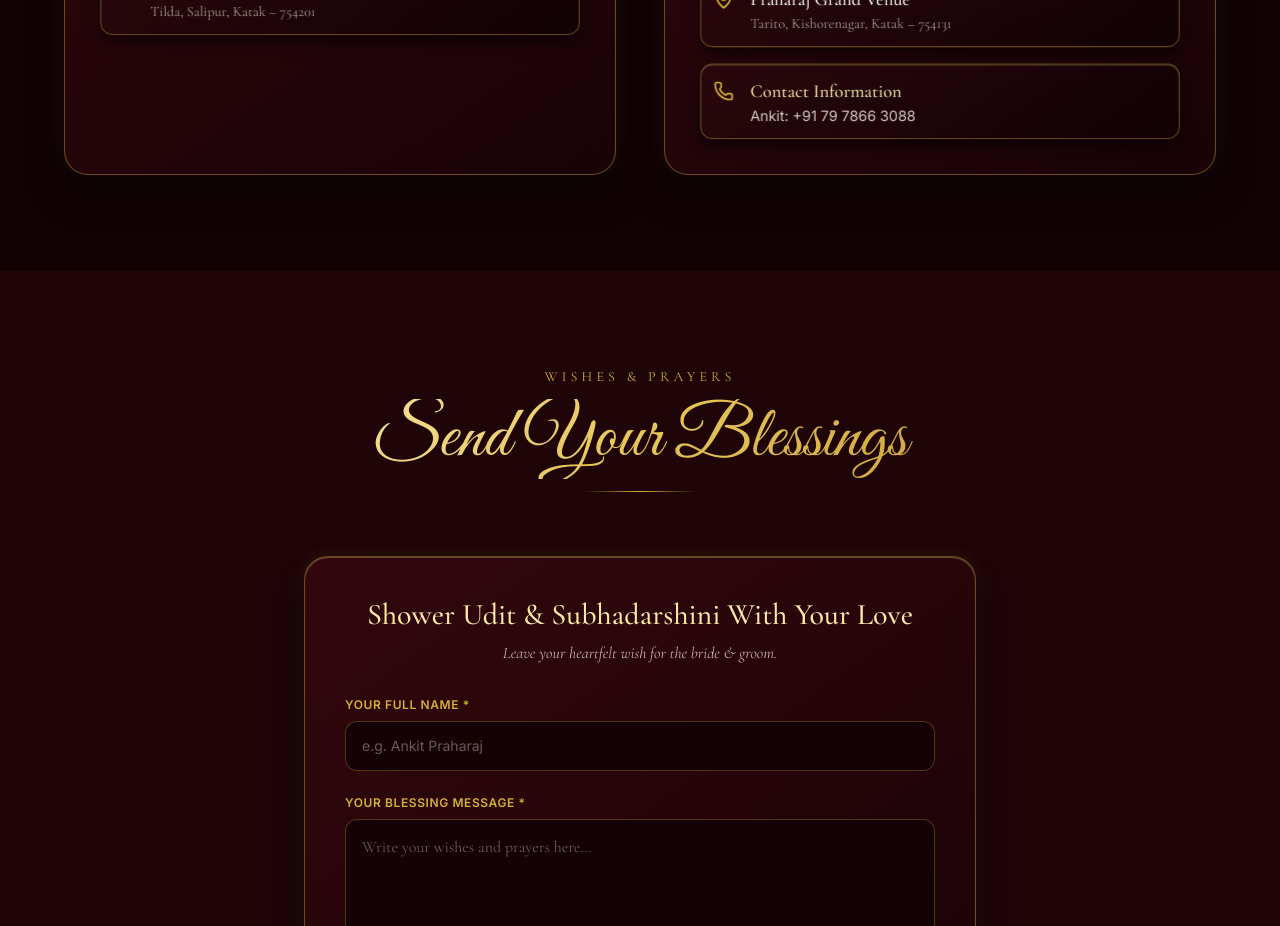
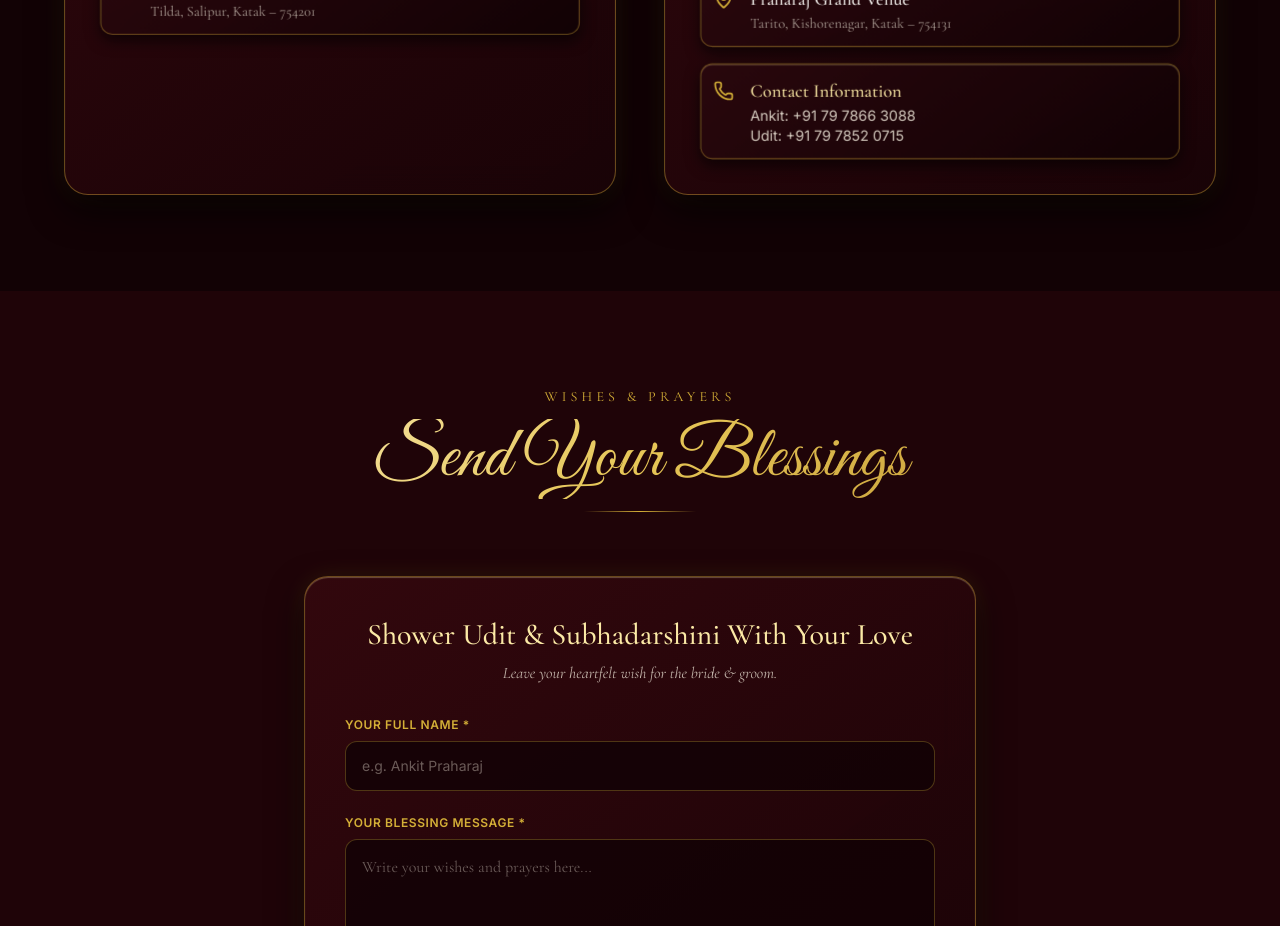
Before and after one commit to ShanksTechpy/invitation, a React (Vite) app: page / in a window 1280 px wide. Shown: the part 4440-5366 px from the top of the page. Built offline with nearby package versions, Linux system fonts and the light colour scheme; a web font is replaced by a local one.

Commit message:
Add Udit contact number (+91 79 7852 0715) to Wedding Reception card

```diff
--- a/src/components/DateCardsSection.tsx
+++ b/src/components/DateCardsSection.tsx
@@ -118,6 +118,7 @@ export const DateCardsSection: React.FC = () => {
                   <div>
                     <p className="font-medium text-lg text-[#FCEAA6]">Contact Information</p>
                     <p className="text-sm text-[#E8DFD1]/90 font-sans-inter">Ankit: +91 79 7866 3088</p>
+                    <p className="text-sm text-[#E8DFD1]/90 font-sans-inter">Udit: +91 79 7852 0715</p>
                   </div>
                 </div>
               </div>
```
